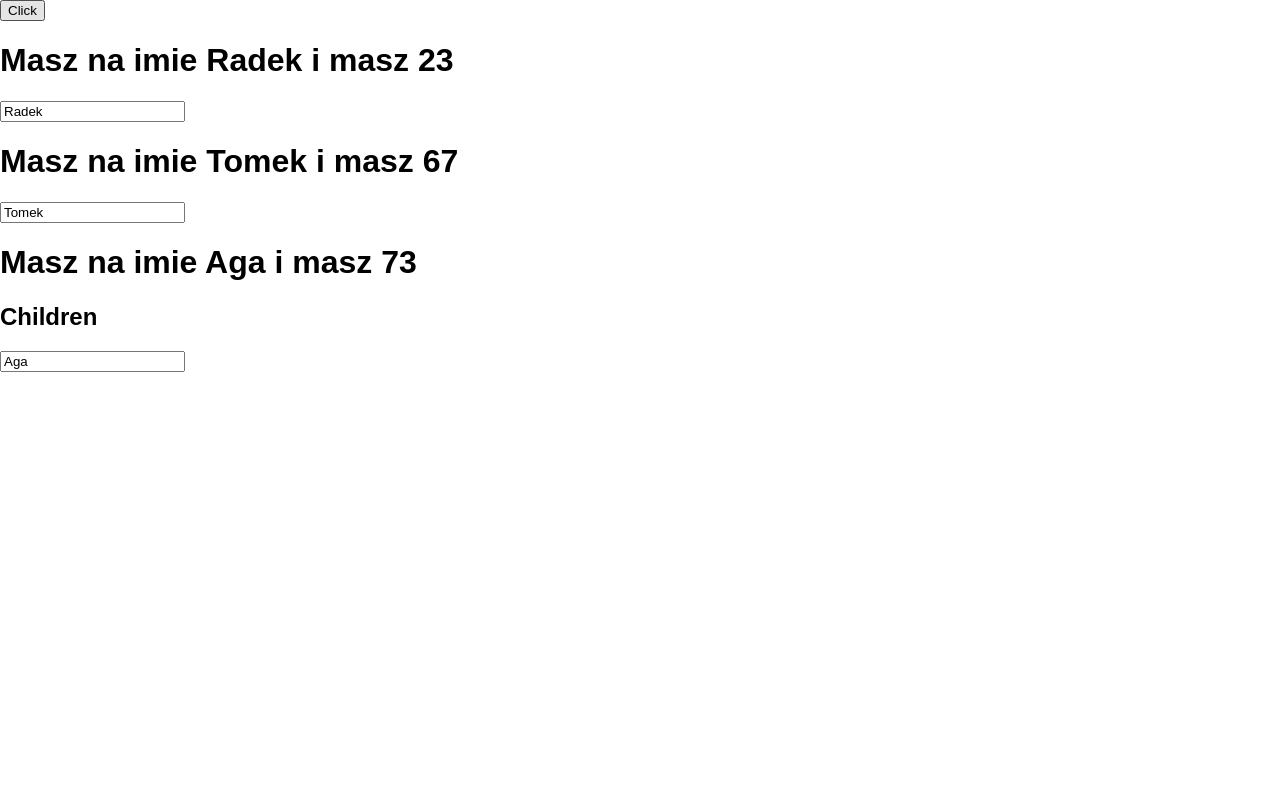
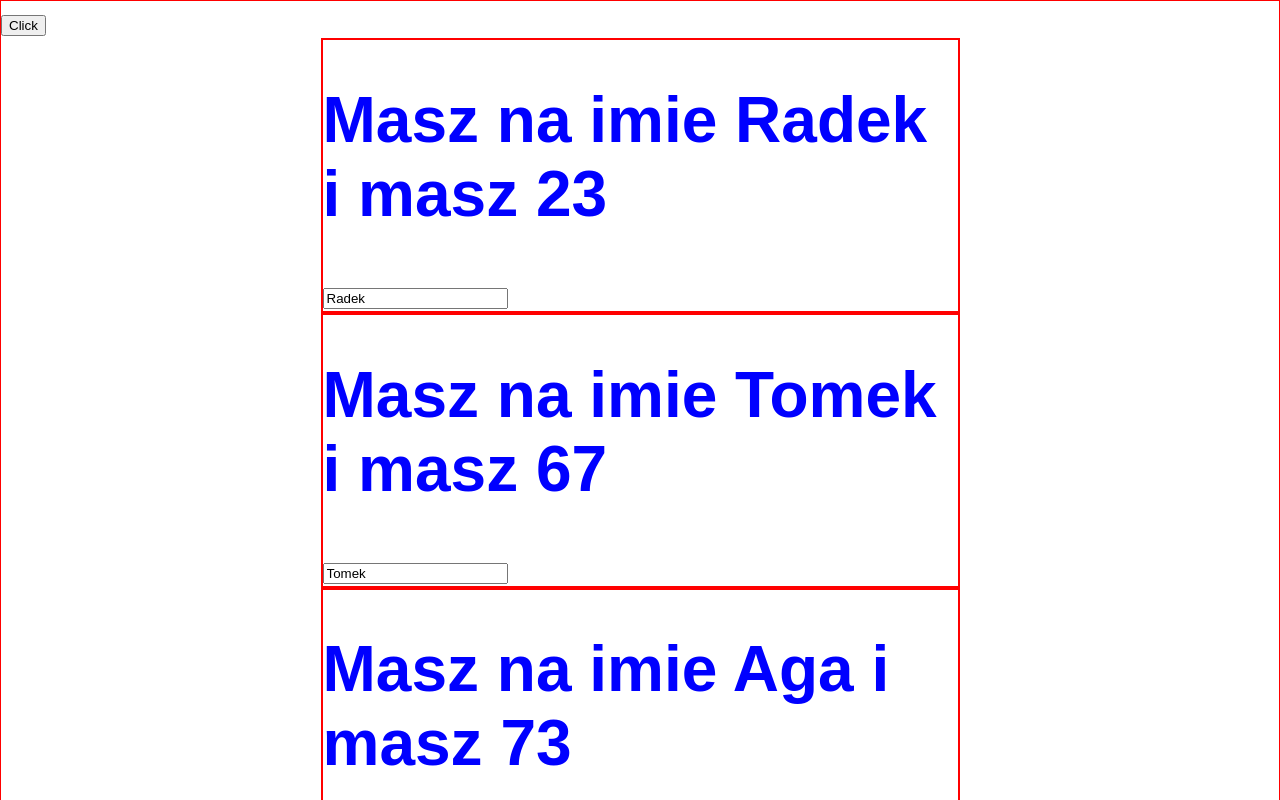
Before and after one commit to RadoslawStepniewski/React-todo, a React (Create React App) app in the folder my-app/: page / in a window 1280 px wide. Shown: the top 800 px of the page. Built offline with nearby package versions, Linux system fonts and the light colour scheme.

Commit message:
added css

```diff
--- a/my-app/src/App.js
+++ b/my-app/src/App.js
@@ -43,8 +43,15 @@ class App extends Component {
   }
 
   render() {
+
+
+    const style = {
+      color: "blue",
+      fontSize: "2em",
+      border: "1px red solid"
+    }
     return (
-      <div >
+      <div style={style}>
         <button onClick={this.switchButtonHandler}>Click</button>
         <Person name={this.state.person[0].name} age={this.state.person[0].age} click={this.switchNameHandler.bind(this, "Basia")} change={this.switchChangeHandler}/>
         <Person name={this.state.person[1].name} age={this.state.person[1].age} click={this.switchNameHandler.bind(this, "Kasia")} change={this.switchChangeHandler}/>
--- /dev/null
+++ b/my-app/src/components/person.css
@@ -0,0 +1,4 @@
+.Person{
+    margin: 0 25%;
+    border: solid 2px red;
+}
--- a/my-app/src/components/person.js
+++ b/my-app/src/components/person.js
@@ -1,8 +1,8 @@
 import React, { Components } from 'react';
-
+import './person.css'
 const Person = (props) =>{
     return(
-        <div>
+        <div className="Person">
             <h1 onClick={props.click}>Masz na imie {props.name} i masz {props.age}</h1>
             <h2>{props.children}</h2>
             <input type="text" onChange={props.change} value={props.name}/>
```
